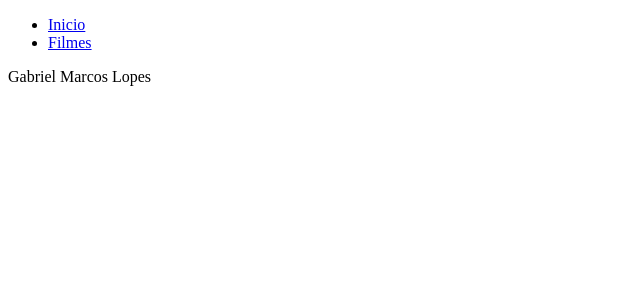
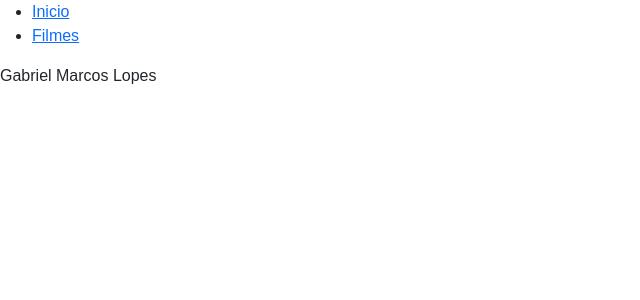
Before and after one commit to Gabrielmarcs/classificacao-de-filmes, a React (Vite) app: page / in a window 1280 px wide. Shown: the top 300 px of the page, without its empty margins (0-640 px from the left). Built offline with nearby package versions, Linux system fonts and the light colour scheme.

Commit message:
chore: adicionando fonte na página

```diff
--- a/src/estilos/global.scss
+++ b/src/estilos/global.scss
@@ -0,0 +1,3 @@
+* {
+    font-family: Arial, sans-serif;
+}
--- a/src/estilos/variaveis.scss
+++ b/src/estilos/variaveis.scss
@@ -0,0 +1 @@
+$fonte: arial, sans-serif;
--- a/src/main.tsx
+++ b/src/main.tsx
@@ -1,6 +1,8 @@
 import { StrictMode } from 'react'
 import { createRoot } from 'react-dom/client'
 import App from './App.tsx'
+import 'bootstrap/dist/css/bootstrap.min.css';
+import './estilos/global.scss';
 
 createRoot(document.getElementById('root')!).render(
   <StrictMode>
```
